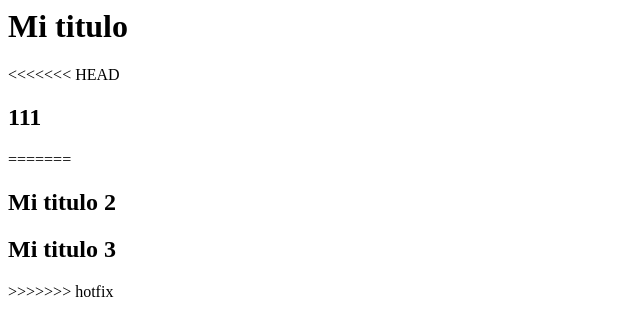
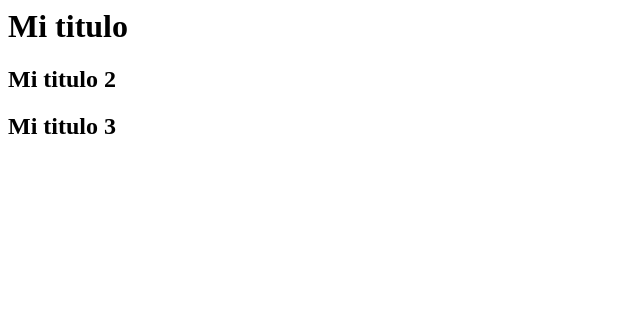
Before and after one commit to gmocontreras/platzigithub, a plain HTML site: page index.html in a window 1280 px wide. Shown: the whole page, without its empty margins (0-640 px from the left). Drawn offline with Linux system fonts and the light colour scheme.

Commit message:
cambios de hotfix a master en index.html

```diff
--- a/index.html
+++ b/index.html
@@ -6,11 +6,7 @@
     </head>
     <body>
         <h1>Mi titulo</h1>
-<<<<<<< HEAD
-		<h2>111</h2>
-=======
         <h2>Mi titulo 2</h2>
         <h2>Mi titulo 3</h2>
->>>>>>> hotfix
     </body>
 </html>
```
